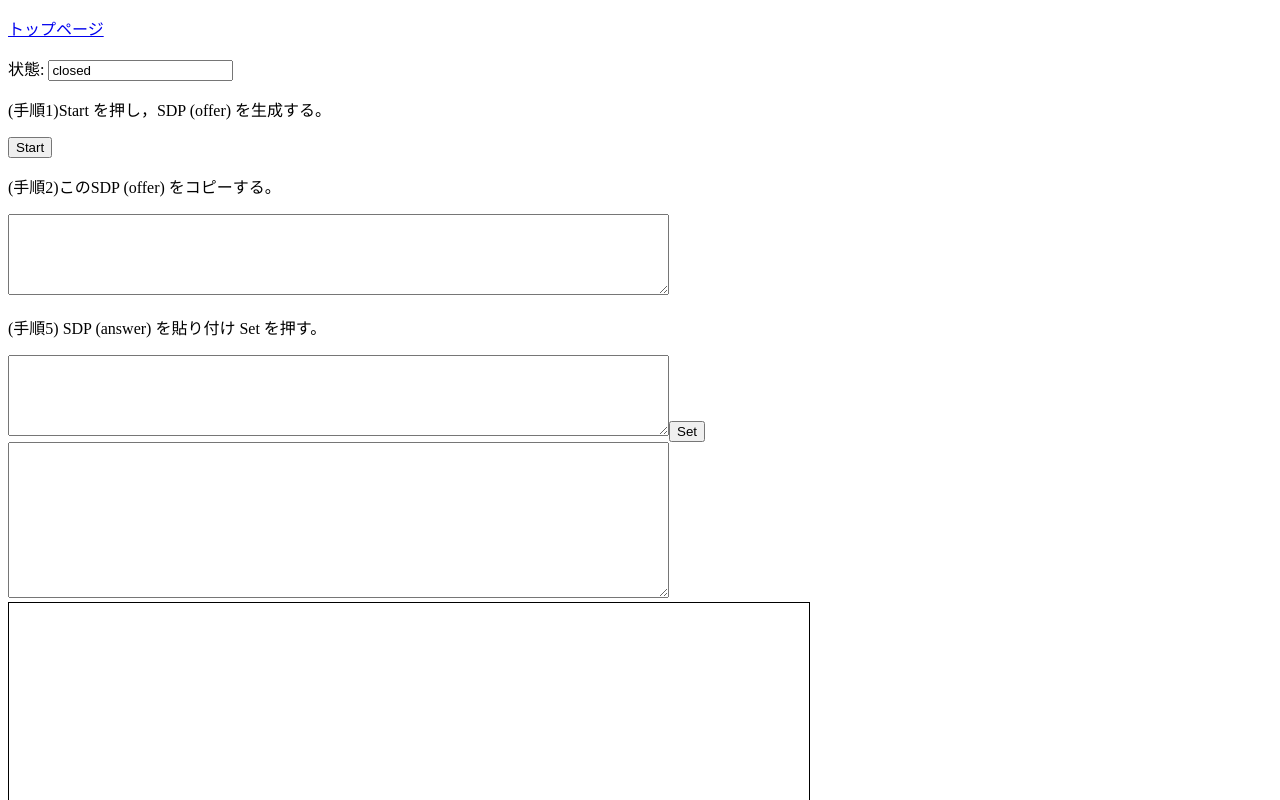
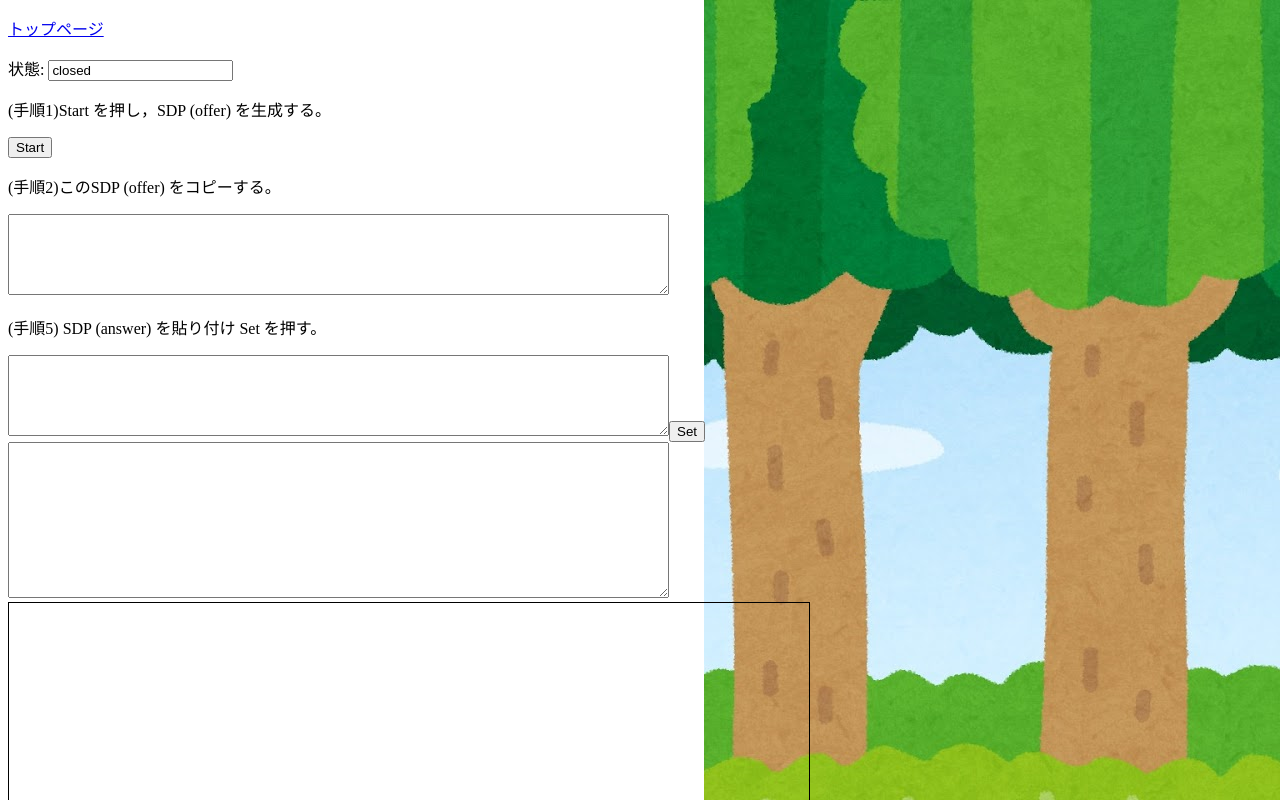
Before and after one commit to Cacao1522/drawing-game, a Next.js app: page /draw in a window 1280 px wide. Shown: the top 800 px of the page. Built offline with nearby package versions, Linux system fonts and the light colour scheme.

Commit message:
/draw、/guessのCSS完成

```diff
--- a/src/app/draw/page.js
+++ b/src/app/draw/page.js
@@ -237,6 +237,10 @@ export default function Page() {
   };
   return (
     <>
+      <div className={styles.background_lower}>
+      </div>
+      <div className={styles.background_upper}>
+      </div>
       <p>
         <Link href={"/"}>トップページ</Link>
       </p>
@@ -327,6 +331,7 @@ export default function Page() {
           max={3000}
           sx={{ width: "30%" }}
         />
+
       </div>
     </>
   );
--- a/src/app/draw/page.module.css
+++ b/src/app/draw/page.module.css
@@ -7,8 +7,34 @@
 }
 .buttons {
   display: flex;
+  background-color: white;
 }
 .button {
   margin: 10px;
   width: 20%;
+  background-color: white;
 }
+.background_lower {
+  background-image: url("/images/background.png");
+  background-repeat: no-repeat;
+  margin: 0px;
+  padding: 0px;
+  width: 100vw;
+  position: fixed;
+  height: 100vh;
+  top: 0px;
+  left: 0px;
+  z-index: -10;
+}
+
+.background_upper {
+  background-color: white;
+  margin: 0px;
+  padding: 0px;
+  width: 55vw;
+  position: fixed;
+  height: 100vh;
+  top: 0px;
+  left: 0px;
+  z-index: -9;
+}
--- a/src/app/guess/page.js
+++ b/src/app/guess/page.js
@@ -76,7 +76,9 @@ export default function Page() {
       <button onClick={answer}>解答する</button>
       <button onClick={createAnswer}>問題を作る</button>
       <span className={styles.ok}>{ok}</span>
-      <div className={styles.background}>
+      <div className={styles.background_lower}>
+      </div>
+      <div className={styles.background_upper}>
       </div>
     </>
   );
--- a/src/app/guess/page.module.css
+++ b/src/app/guess/page.module.css
@@ -29,7 +29,7 @@
   }
 }
 
-.background {
+.background_lower {
   background-image: url("/images/background.png");
   background-repeat: no-repeat;
   margin: 0px;
@@ -41,3 +41,15 @@
   left: 0px;
   z-index: -10;
 }
+
+.background_upper {
+  background-color: white;
+  margin: 0px;
+  padding: 0px;
+  width: 55vw;
+  position: fixed;
+  height: 100vh;
+  top: 0px;
+  left: 0px;
+  z-index: -9;
+}
```
Also changed, not shown: src/app/page.module.css (+8 -8 lines).
